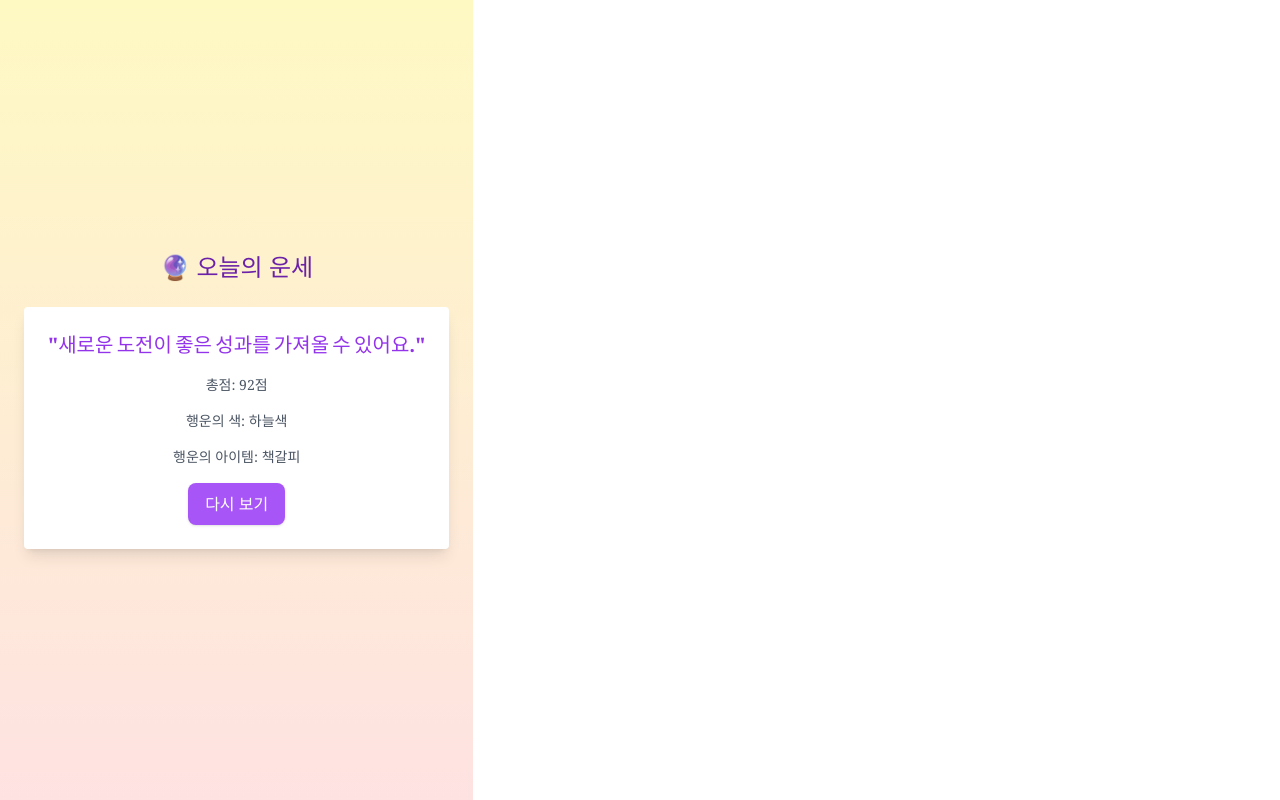
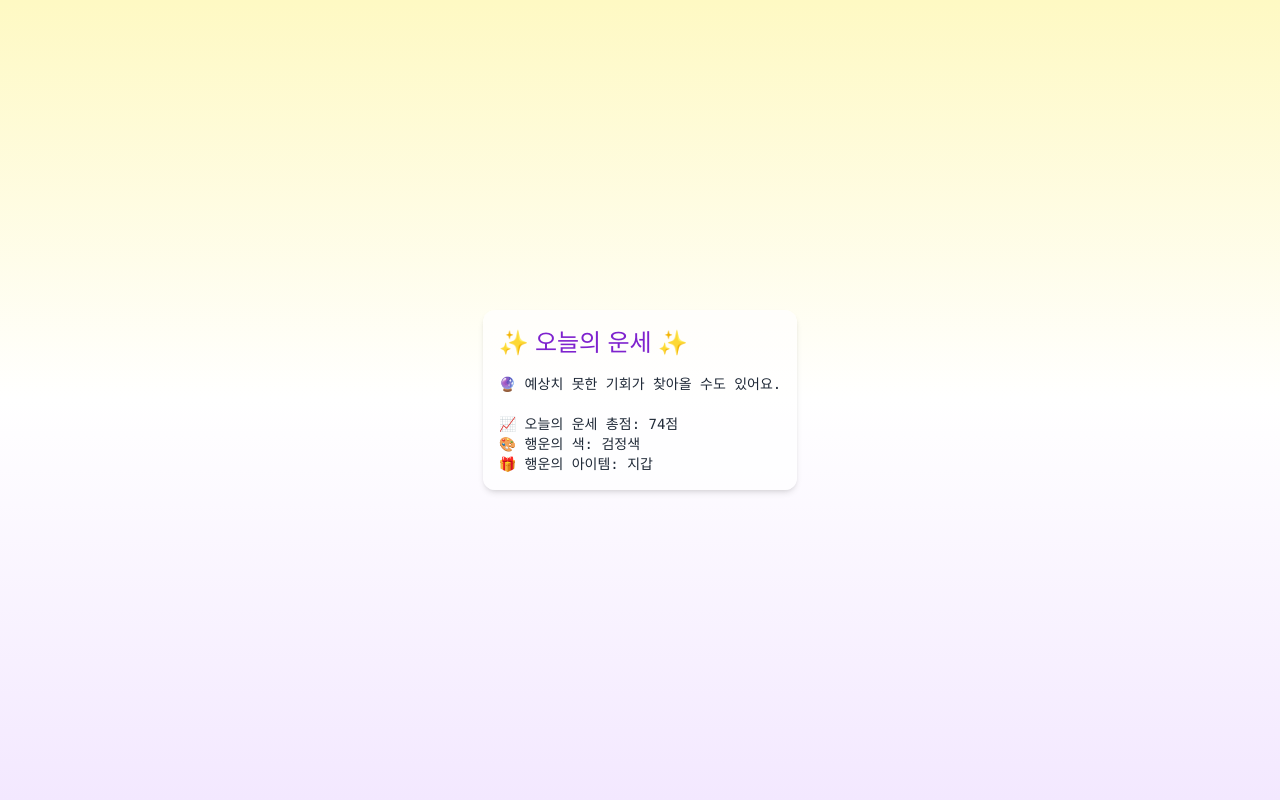
Before and after one commit to kwakatraso/fortune-room, a React (Vite) app: page /fortune in a window 1280 px wide. Built offline with nearby package versions, Linux system fonts and the light colour scheme.

Commit message:
마지막 기능 수정

```diff
--- a/src/App.jsx
+++ b/src/App.jsx
@@ -61,7 +61,7 @@ function Home() {
 
         <div className="mt-8">
           <Button
-            className="w-full bg-yellow-300 hover:bg-yellow-400 text-black"
+            className="w-full bg-gray-300 hover:bg-gray-400 text-black"
             onClick={() => navigate("/fortune")}
           >
             🍪 로그인 없이 오늘의 운세 보기
--- a/src/pages/FortunePage.jsx
+++ b/src/pages/FortunePage.jsx
@@ -1,61 +1,48 @@
 import { useEffect, useState } from "react";
-import { Button } from "../components/ui/Button";
+import { Card } from "../components/ui/Card";
 
 const fortunes = [
-  {
-    text: "오늘은 당신에게 기쁜 소식이 찾아올 것입니다.",
-    score: 85,
-    color: "노란색",
-    item: "행운의 열쇠고리",
-  },
-  {
-    text: "새로운 도전이 좋은 성과를 가져올 수 있어요.",
-    score: 92,
-    color: "하늘색",
-    item: "책갈피",
-  },
-  {
-    text: "잠시 휴식을 취하는 것이 도움이 됩니다.",
-    score: 70,
-    color: "초록색",
-    item: "아로마캔들",
-  },
-  {
-    text: "뜻밖의 사람이 당신에게 도움을 줄 것입니다.",
-    score: 78,
-    color: "보라색",
-    item: "메모지",
-  },
+  "오늘은 작은 행운이 따라올 예감이에요.",
+  "마음먹은 일이 순조롭게 풀릴 것 같아요.",
+  "예상치 못한 기회가 찾아올 수도 있어요.",
+  "지금 하는 선택이 당신의 미래를 바꿔요.",
+  "주변 사람들과의 관계에 신경 써보세요.",
+  "감정적이지 말고 현명하게 판단하세요.",
+  "노력의 결과가 서서히 드러나는 날이에요.",
 ];
 
+const colors = ["빨간색", "노란색", "파란색", "보라색", "초록색", "검정색"];
+const items = ["볼펜", "책", "손거울", "이어폰", "지갑", "열쇠고리"];
+
 export default function FortunePage() {
-  const [fortune, setFortune] = useState(null);
   const [loading, setLoading] = useState(true);
+  const [fortune, setFortune] = useState("");
 
   useEffect(() => {
-    setLoading(true);
-    const timer = setTimeout(() => {
-      const random = fortunes[Math.floor(Math.random() * fortunes.length)];
-      setFortune(random);
+    const timeout = setTimeout(() => {
+      const randomFortune = fortunes[Math.floor(Math.random() * fortunes.length)];
+      const score = Math.floor(Math.random() * 101);
+      const color = colors[Math.floor(Math.random() * colors.length)];
+      const item = items[Math.floor(Math.random() * items.length)];
+
+      const final = `🔮 ${randomFortune}\n\n📈 오늘의 운세 총점: ${score}점\n🎨 행운의 색: ${color}\n🎁 행운의 아이템: ${item}`;
+      setFortune(final);
       setLoading(false);
-    }, 2000); // 2초 로딩
-    return () => clearTimeout(timer);
+    }, 2000);
+
+    return () => clearTimeout(timeout);
   }, []);
 
   return (
-    <div className="min-h-screen bg-gradient-to-b from-yellow-100 to-red-100 flex flex-col items-center justify-center text-center font-serif p-6">
-      <h1 className="text-2xl font-bold text-purple-800 mb-6">🔮 오늘의 운세</h1>
-      {loading ? (
-        <p className="text-lg text-gray-700 animate-pulse">오늘의 운세를 확인하는 중...</p>
-      ) : (
-        <div className="bg-white p-6 rounded shadow-lg w-full max-w-md space-y-4">
-          <p className="text-xl font-semibold text-purple-600">"{fortune.text}"</p>
-          <p className="text-sm text-gray-600">총점: {fortune.score}점</p>
-          <p className="text-sm text-gray-600">행운의 색: {fortune.color}</p>
-          <p className="text-sm text-gray-600">행운의 아이템: {fortune.item}</p>
-          <Button onClick={() => window.location.reload()}>다시 보기</Button>
-        </div>
-      )}
+    <div className="w-screen h-screen bg-gradient-to-b from-yellow-100 via-white to-purple-100 flex items-center justify-center font-serif p-4">
+      <Card className="text-center p-8 w-full max-w-md shadow-xl">
+        <h2 className="text-2xl font-bold text-purple-700 mb-4">✨ 오늘의 운세 ✨</h2>
+        {loading ? (
+          <p className="text-gray-600 text-lg animate-pulse">🔮 운세를 확인하는 중...</p>
+        ) : (
+          <pre className="text-gray-800 whitespace-pre-wrap text-sm">{fortune}</pre>
+        )}
+      </Card>
     </div>
   );
 }
```
